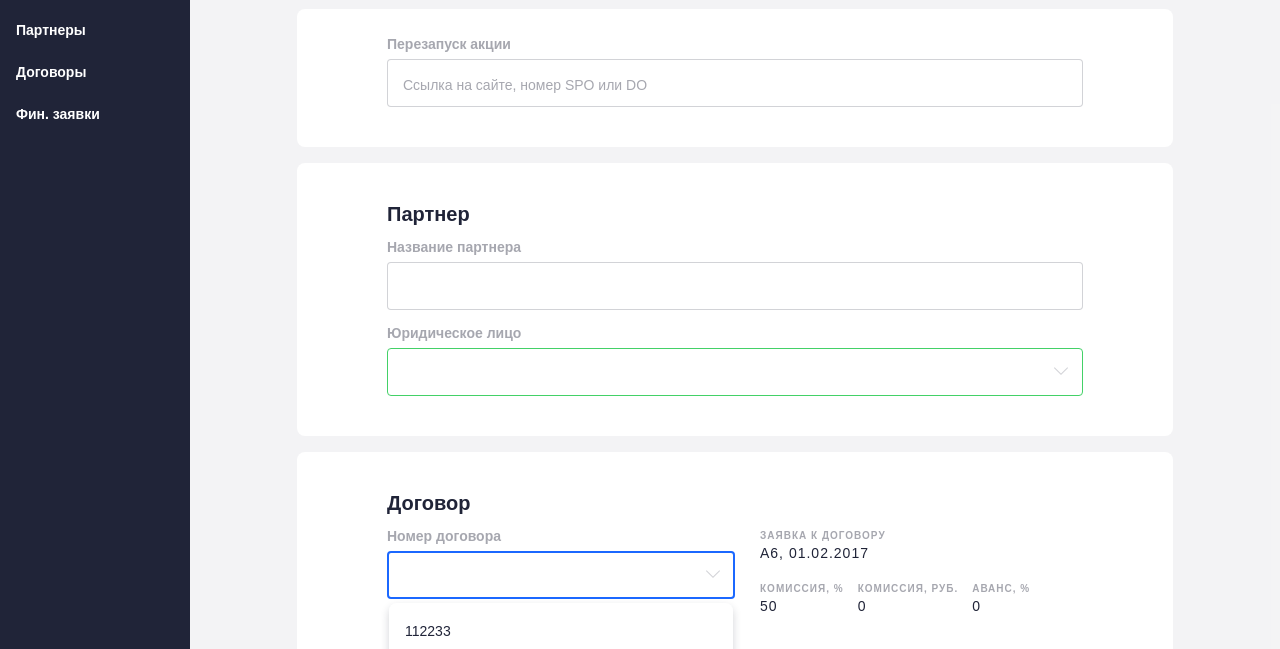
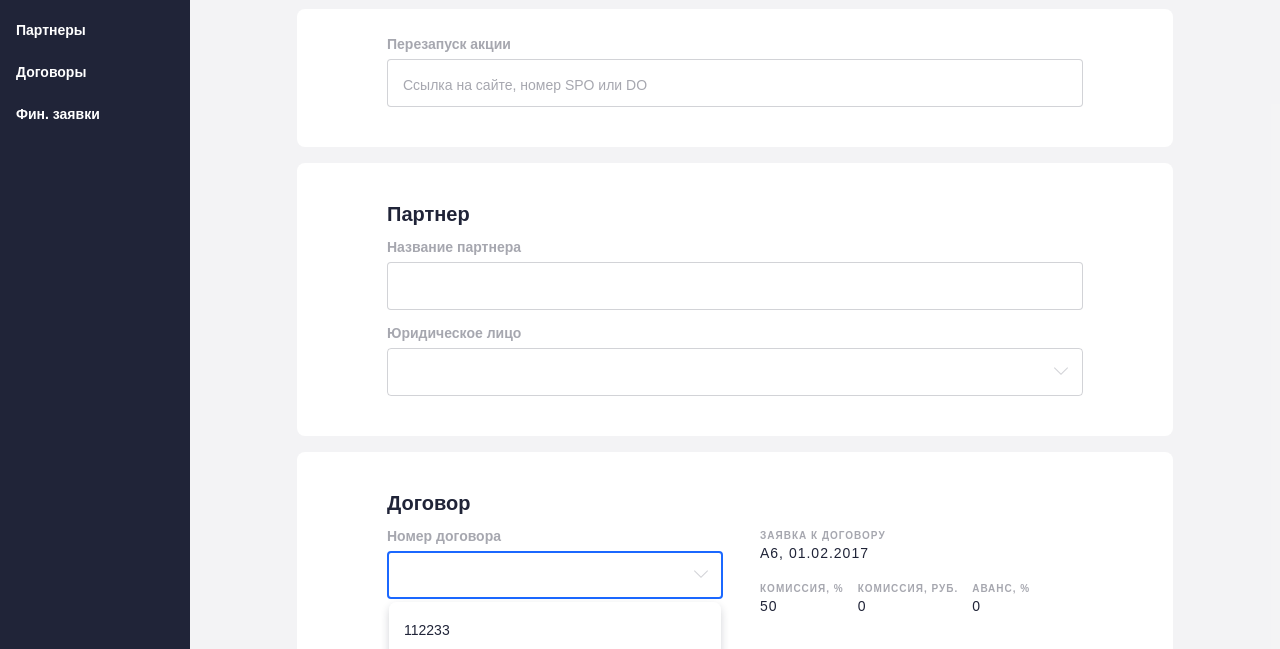
Before and after one commit to Om1X/crm, a website: page app/index.html in a window 1280 px wide. Both pictures are taken after a click on the element 561 px from the left and 726 px from the top of the page. Shown: the part 151-800 px from the top of the page. Drawn offline with nearby package versions, Linux system fonts and the light colour scheme; files that its build step writes are made by us from their sources; a web font is replaced by a local one.

Commit message:
- some style fixes - dropdowns released

```diff
--- a/app/js/dropdown.js
+++ b/app/js/dropdown.js
@@ -1,12 +1,13 @@
 function optionsRender(id) {
-    var select = document.getElementById(id),
-        options,
+    var select = document.getElementById(id), // Ищем селект
+        selectStyles = select.classList, // Смотрим стили
+        options = select.children, // Получаем список селекта
         parentBlock = select.parentNode,
         optionsBlock = document.createElement('div'),
         ul = document.createElement('ul');
 
     // Click on dropdown
-    function dropdown() {
+    function show() {
         var ul = this.children[0];
         ul.classList.toggle('dropdownList-visible');
 
@@ -21,22 +22,22 @@ function optionsRender(id) {
                 }
             }
         }
+    }
 
+    function hide() {
+        var ul = this.children[0];
+        ul.classList.remove('dropdownList-visible');
     }
 
     select.style.display = 'none';
-    optionsBlock.id = 'optionsBlock';
-    ul.id = 'dropdownList';
     ul.className = 'dropdownList';
-    parentBlock.appendChild(optionsBlock);
+    parentBlock.insertBefore(optionsBlock, select);
     optionsBlock.appendChild(ul);
-    optionsBlock.className = 'dropdown';
-    // костыль
-    if (id === 'legalEntity') optionsBlock.classList.add('dropdown-ok');
-    // --
+    optionsBlock.classList = selectStyles;
+    optionsBlock.classList.add('dropdown');
     optionsBlock.tabIndex = 0;
-    optionsBlock.addEventListener('click', dropdown);
-    options = select.children;
+    optionsBlock.addEventListener('click', show);
+    optionsBlock.addEventListener('blur', hide);
 
     for (var key in options) {
         if (key < options.length) {
@@ -46,10 +47,9 @@ function optionsRender(id) {
         }
     }
 
-    var defaultHTML = optionsBlock.innerHTML;
+    var defaultHTML = optionsBlock.innerHTML; // Запоминаем дефолтное состояние списка
 }
 
 optionsRender('contract');
 optionsRender('legalEntity');
-
-// optionRender('direction');
+optionsRender('direction');
--- a/app/js/scripts.js
+++ b/app/js/scripts.js
@@ -15,5 +15,3 @@ $(document).ready(function(){
         $menu.css('width', $('.content').css('width'));
     })
 });
-
-// Клик по кнопке Скрыть
--- a/app/less/dropdown.less
+++ b/app/less/dropdown.less
@@ -44,6 +44,14 @@
     &::after {
       top: 13px;
       right: 15px;
+    }
+
+    & ul {
+      top: 49px;
+    }
+
+    & li {
+      padding: 0 15px;
     }
   }
 
--- a/app/less/forms.less
+++ b/app/less/forms.less
@@ -244,7 +244,7 @@ input[type='checkbox'] {
         display: block;
         content: "";
         position: absolute;
-        top: 6%;
+        top: 15%;
         left: 32%;
         width: .4em;
         height: .8em;
@@ -300,6 +300,7 @@ input[type='checkbox'] {
 .submit {
   float: left;
   border: none;
+  outline: none;
   width: 195px;
   height: 48px;
   border-radius: 100px;
@@ -333,6 +334,7 @@ input[type='checkbox'] {
 .preview {
   float: left;
   border: none;
+  outline: none;
   width: 195px;
   height: 48px;
   border-radius: 100px;
```
Also changed, not shown: app/css/forms.css, app/js/tabs.js (line endings or trailing spaces).
